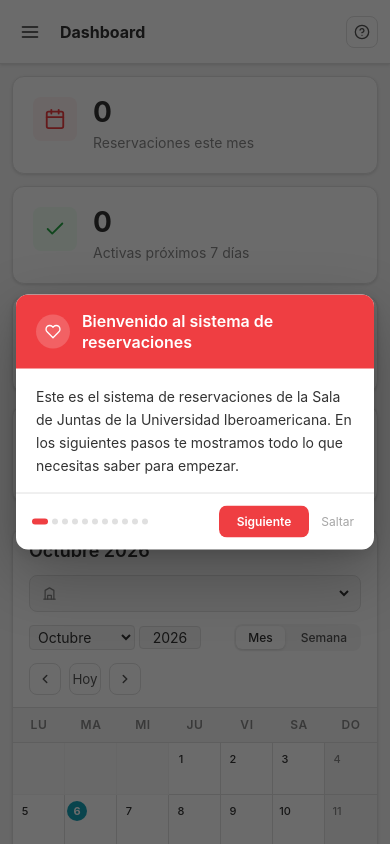
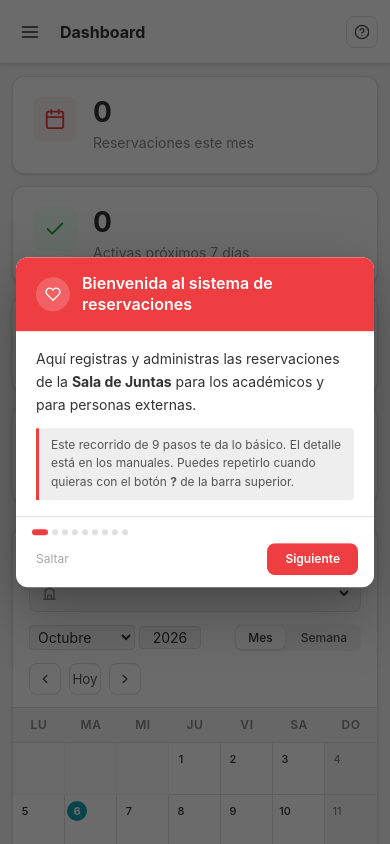
Before and after one commit to FernandoJM01/ibero_room_booking, a plain HTML site: page frontend/dashboard.html in a window 390 px wide. Shown: the top 844 px of the page. Drawn offline with Linux system fonts and the light colour scheme; no server answers; sample sign-in values are in the browser's storage.

Commit message:
feat(frontend): basic onboarding tutorials per role (secretaria 9 steps, académico 7); ? button on the académico page
- tutorial.js: step lists per role, first-visible target resolution, off-screen targets centre the tip, key v2
- calendar.html/calendar-page.js: help button, tutorial CSS/JS, auto-start for académicos
- tutorial.css: footer wraps so "Saltar" is visible; asset version bumped to ?v=49

```diff
--- a/frontend/admin.html
+++ b/frontend/admin.html
@@ -6,15 +6,15 @@
   <meta name="viewport" content="width=device-width, initial-scale=1.0" />
   <script>try{var d=document.documentElement;d.classList.add("no-sidebar-anim");if(localStorage.getItem("ibero_sidebar_collapsed")==="1")d.classList.add("sidebar-collapsed")}catch(e){}</script>
   <title>Administración — Sala de Juntas Ibero</title>
-  <link rel="stylesheet" href="css/variables.css?v=47" />
-  <link rel="stylesheet" href="css/reset.css?v=47" />
-  <link rel="stylesheet" href="css/base.css?v=47" />
-  <link rel="stylesheet" href="css/layout.css?v=47" />
-  <link rel="stylesheet" href="css/components/calendar.css?v=47" />
-  <link rel="stylesheet" href="css/components/forms.css?v=47" />
-  <link rel="stylesheet" href="css/components/modals.css?v=47" />
-  <link rel="stylesheet" href="css/pages/admin.css?v=47" />
-  <link rel="stylesheet" href="css/responsive.css?v=47" />
+  <link rel="stylesheet" href="css/variables.css?v=49" />
+  <link rel="stylesheet" href="css/reset.css?v=49" />
+  <link rel="stylesheet" href="css/base.css?v=49" />
+  <link rel="stylesheet" href="css/layout.css?v=49" />
+  <link rel="stylesheet" href="css/components/calendar.css?v=49" />
+  <link rel="stylesheet" href="css/components/forms.css?v=49" />
+  <link rel="stylesheet" href="css/components/modals.css?v=49" />
+  <link rel="stylesheet" href="css/pages/admin.css?v=49" />
+  <link rel="stylesheet" href="css/responsive.css?v=49" />
   <link rel="icon" type="image/png" href="assets/img/ibero-logo.png" />
 </head>
 
@@ -489,21 +489,21 @@
   <div id="modal-container"></div>
 
   <!-- Scripts -->
-  <script src="js/core/utils.js?v=47"></script>
-  <script src="js/core/api.js?v=47"></script>
-  <script src="js/core/store.js?v=47"></script>
-  <script src="js/components/toast.js?v=47"></script>
-  <script src="js/components/sidebar.js?v=47"></script>
-  <script src="js/components/change-password-modal.js?v=47"></script>
-  <script src="js/components/calendar-grid.js?v=47"></script>
-  <script src="js/components/modal.js?v=47"></script>
-  <script src="js/modules/notifications.js?v=47"></script>
-  <script src="js/modules/auth.js?v=47"></script>
-  <script src="js/modules/reservations.js?v=47"></script>
-  <script src="js/modules/holidays.js?v=47"></script>
-  <script src="js/modules/users.js?v=47"></script>
-  <script src="js/modules/backup.js?v=47"></script>
-  <script src="js/pages/admin-page.js?v=47"></script>
+  <script src="js/core/utils.js?v=49"></script>
+  <script src="js/core/api.js?v=49"></script>
+  <script src="js/core/store.js?v=49"></script>
+  <script src="js/components/toast.js?v=49"></script>
+  <script src="js/components/sidebar.js?v=49"></script>
+  <script src="js/components/change-password-modal.js?v=49"></script>
+  <script src="js/components/calendar-grid.js?v=49"></script>
+  <script src="js/components/modal.js?v=49"></script>
+  <script src="js/modules/notifications.js?v=49"></script>
+  <script src="js/modules/auth.js?v=49"></script>
+  <script src="js/modules/reservations.js?v=49"></script>
+  <script src="js/modules/holidays.js?v=49"></script>
+  <script src="js/modules/users.js?v=49"></script>
+  <script src="js/modules/backup.js?v=49"></script>
+  <script src="js/pages/admin-page.js?v=49"></script>
 
 </body>
 
--- a/frontend/css/components/tutorial.css
+++ b/frontend/css/components/tutorial.css
@@ -104,6 +104,7 @@
   padding: var(--space-3) var(--space-4);
   border-top: 1px solid var(--color-border);
   display: flex;
+  flex-wrap: wrap;               /* dots on their own row, then [Saltar] ... [Anterior][Siguiente] */
   align-items: center;
   gap: var(--space-2);
 }
@@ -113,7 +114,7 @@
   display: flex;
   align-items: center;
   gap: 4px;
-  flex: 1;
+  flex: 1 1 100%;
 }
 
 .tut__dot {
@@ -138,6 +139,8 @@
   display: flex;
   gap: var(--space-2);
   flex-shrink: 0;
+  order: 3;
+  margin-left: auto;
 }
 
 /* Skip */
@@ -149,6 +152,7 @@
   cursor: pointer;
   padding: var(--space-1);
   flex-shrink: 0;
+  order: 2;
   opacity: 0.75;
   transition: opacity var(--transition-fast), color var(--transition-fast);
 }
--- a/frontend/dashboard.html
+++ b/frontend/dashboard.html
@@ -7,16 +7,16 @@
   <title>Dashboard — Sala de Juntas Ibero</title>
 
   <!-- CSS -->
-  <link rel="stylesheet" href="css/variables.css?v=47" />
-  <link rel="stylesheet" href="css/reset.css?v=47" />
-  <link rel="stylesheet" href="css/base.css?v=47" />
-  <link rel="stylesheet" href="css/layout.css?v=47" />
-  <link rel="stylesheet" href="css/components/calendar.css?v=47" />
-  <link rel="stylesheet" href="css/components/forms.css?v=47" />
-  <link rel="stylesheet" href="css/components/modals.css?v=47" />
-  <link rel="stylesheet" href="css/components/tutorial.css?v=47" />
-  <link rel="stylesheet" href="css/pages/dashboard.css?v=47" />
-  <link rel="stylesheet" href="css/responsive.css?v=47" />
+  <link rel="stylesheet" href="css/variables.css?v=49" />
+  <link rel="stylesheet" href="css/reset.css?v=49" />
+  <link rel="stylesheet" href="css/base.css?v=49" />
+  <link rel="stylesheet" href="css/layout.css?v=49" />
+  <link rel="stylesheet" href="css/components/calendar.css?v=49" />
+  <link rel="stylesheet" href="css/components/forms.css?v=49" />
+  <link rel="stylesheet" href="css/components/modals.css?v=49" />
+  <link rel="stylesheet" href="css/components/tutorial.css?v=49" />
+  <link rel="stylesheet" href="css/pages/dashboard.css?v=49" />
+  <link rel="stylesheet" href="css/responsive.css?v=49" />
   <link rel="icon" type="image/png" href="assets/img/ibero-logo.png" />
 </head>
 <body>
@@ -277,28 +277,28 @@
 <div id="modal-container"></div>
 
 <!-- Scripts -->
-<script src="js/core/utils.js?v=47"></script>
-<script src="js/core/api.js?v=47"></script>
-<script src="js/core/store.js?v=47"></script>
-<script src="js/components/toast.js?v=47"></script>
-<script src="js/components/sidebar.js?v=47"></script>
-<script src="js/components/change-password-modal.js?v=47"></script>
-<script src="js/components/calendar-grid.js?v=47"></script>
-<script src="js/components/calendar-week.js?v=47"></script>
-<script src="js/components/mini-calendar.js?v=47"></script>
-<script src="js/components/modal.js?v=47"></script>
-<script src="js/components/tutorial.js?v=47"></script>
-<script src="js/components/reservation-modal.js?v=47"></script>
-<script src="js/components/modification-request-modal.js?v=47"></script>
-<script src="js/modules/room-switcher.js?v=47"></script>
-<script src="js/modules/calendar.js?v=47"></script>
-<script src="js/modules/ai.js?v=47"></script>
-<script src="js/modules/notifications.js?v=47"></script>
-<script src="js/modules/auth.js?v=47"></script>
-<script src="js/modules/reservations.js?v=47"></script>
-<script src="js/modules/holidays.js?v=47"></script>
-<script src="js/modules/recurring.js?v=47"></script>
-<script src="js/pages/dashboard.js?v=47"></script>
+<script src="js/core/utils.js?v=49"></script>
+<script src="js/core/api.js?v=49"></script>
+<script src="js/core/store.js?v=49"></script>
+<script src="js/components/toast.js?v=49"></script>
+<script src="js/components/sidebar.js?v=49"></script>
+<script src="js/components/change-password-modal.js?v=49"></script>
+<script src="js/components/calendar-grid.js?v=49"></script>
+<script src="js/components/calendar-week.js?v=49"></script>
+<script src="js/components/mini-calendar.js?v=49"></script>
+<script src="js/components/modal.js?v=49"></script>
+<script src="js/components/tutorial.js?v=49"></script>
+<script src="js/components/reservation-modal.js?v=49"></script>
+<script src="js/components/modification-request-modal.js?v=49"></script>
+<script src="js/modules/room-switcher.js?v=49"></script>
+<script src="js/modules/calendar.js?v=49"></script>
+<script src="js/modules/ai.js?v=49"></script>
+<script src="js/modules/notifications.js?v=49"></script>
+<script src="js/modules/auth.js?v=49"></script>
+<script src="js/modules/reservations.js?v=49"></script>
+<script src="js/modules/holidays.js?v=49"></script>
+<script src="js/modules/recurring.js?v=49"></script>
+<script src="js/pages/dashboard.js?v=49"></script>
 
 </body>
 </html>
--- a/frontend/js/components/tutorial.js
+++ b/frontend/js/components/tutorial.js
@@ -5,7 +5,7 @@
 
 const Tutorial = (() => {
 
-  const STORAGE_KEY = 'sjibero_tutorial_v1';
+  const STORAGE_KEY = 'sjibero_tutorial_v2';   // bumped: the tour was rewritten, everyone sees it once more
   const PAD         = 10;   // px padding around spotlight
   const GAP         = 14;   // px gap between spotlight and tooltip
 
@@ -20,140 +20,125 @@ const Tutorial = (() => {
     copy:     `<svg width="16" height="16" viewBox="0 0 24 24" fill="none" stroke="currentColor" stroke-width="2" stroke-linecap="round" stroke-linejoin="round"><rect x="9" y="9" width="13" height="13" rx="2"/><path d="M5 15H4a2 2 0 0 1-2-2V4a2 2 0 0 1 2-2h9a2 2 0 0 1 2 2v1"/></svg>`,
     upcoming: `<svg width="16" height="16" viewBox="0 0 24 24" fill="none" stroke="currentColor" stroke-width="2" stroke-linecap="round" stroke-linejoin="round"><circle cx="12" cy="12" r="10"/><polyline points="12 6 12 12 16 14"/></svg>`,
     nav:      `<svg width="16" height="16" viewBox="0 0 24 24" fill="none" stroke="currentColor" stroke-width="2" stroke-linecap="round" stroke-linejoin="round"><line x1="3" y1="12" x2="21" y2="12"/><line x1="3" y1="6" x2="21" y2="6"/><line x1="3" y1="18" x2="21" y2="18"/></svg>`,
+    room:     `<svg width="16" height="16" viewBox="0 0 24 24" fill="none" stroke="currentColor" stroke-width="2" stroke-linecap="round" stroke-linejoin="round"><path d="M3 21h18"/><path d="M5 21V7l8-4v18"/><path d="M19 21V11l-6-4"/></svg>`,
+    mail:     `<svg width="16" height="16" viewBox="0 0 24 24" fill="none" stroke="currentColor" stroke-width="2" stroke-linecap="round" stroke-linejoin="round"><path d="M4 4h16c1.1 0 2 .9 2 2v12c0 1.1-.9 2-2 2H4c-1.1 0-2-.9-2-2V6c0-1.1.9-2 2-2z"/><polyline points="22,6 12,13 2,6"/></svg>`,
     done:     `<svg width="16" height="16" viewBox="0 0 24 24" fill="none" stroke="currentColor" stroke-width="2.5" stroke-linecap="round" stroke-linejoin="round"><polyline points="20 6 9 17 4 12"/></svg>`,
   };
 
   /* ── Steps ─────────────────────────────────────────────── */
-  const STEPS = [
-    /* 0 — Welcome */
+  // Basic tour only: the manuals (docs/manual/*.pdf) hold the detail. One list per role.
+  // `target` is a CSS selector; if it matches several elements (e.g. the room picker exists in the topbar AND in
+  // the calendar card, one of them hidden by the layout) the first VISIBLE one is used; if none, the tip is centred.
+
+  const _SECRETARY = [
     {
-      target:   null,
-      position: 'center',
-      icon:     _I.welcome,
-      title:    'Bienvenido al sistema de reservaciones',
-      body:     'Este es el sistema de reservaciones de la Sala de Juntas de la Universidad Iberoamericana. En los siguientes pasos te mostramos todo lo que necesitas saber para empezar.',
+      target: null, position: 'center', icon: _I.welcome,
+      title: 'Bienvenida al sistema de reservaciones',
+      body:  `Aquí registras y administras las reservaciones de la <strong>Sala de Juntas</strong> para los académicos y para personas externas.
+<div class="tut__tip">Este recorrido de 9 pasos te da lo básico. El detalle está en los manuales. Puedes repetirlo cuando quieras con el botón <strong>?</strong> de la barra superior.</div>`,
     },
-
-    /* 1 — Stats */
     {
-      target:   '.stats-grid',
-      position: 'bottom',
-      icon:     _I.stats,
-      title:    'Resumen de actividad',
-      body:     'Un vistazo rápido al estado actual: total de reservaciones del mes, activas en los próximos 7 días, las de hoy y las series recurrentes en curso.',
+      target: '#sidebar', position: 'right', icon: _I.nav,
+      title: 'Menú lateral',
+      body:  `<ul class="tut__list">
+  <li><strong>Reservar</strong> — el calendario donde creas reservaciones</li>
+  <li><strong>Historial</strong> y <strong>Estadísticas</strong></li>
+  <li><strong>Administración</strong> — usuarios, festivos y cierres, notificaciones</li>
+</ul>
+Quien es Super Administrador ve además <strong>Salas</strong> y <strong>Respaldos</strong>.`,
     },
-
-    /* 2 — Monthly: click to reserve */
     {
-      target:   '#calendar-body',
-      position: 'top',
-      icon:     _I.calendar,
-      title:    'Crear una reservación — vista mensual',
-      body:     `Haz clic en cualquier día del calendario para abrir el formulario de reservación. Puedes seleccionar múltiples días a la vez manteniendo <kbd>Ctrl</kbd> y haciendo clic.
-<div class="tut__tip">El formulario te pide: responsable, área, horario de inicio y fin, observaciones, y si la reservación es recurrente (diaria, semanal o mensual).</div>`,
+      target: '[data-room-select]', position: 'bottom', icon: _I.room,
+      title: 'Elige la sala',
+      body:  'Cada sala tiene su propio calendario. Lo que reserves quedará en la <strong>sala que estés viendo</strong>.',
     },
-
-    /* 3 — Weekly view switch + drag-to-select */
     {
-      target:   '.calendar-widget__view-toggle',
-      position: 'bottom',
-      icon:     _I.week,
-      title:    'Vista semanal — selección de horas',
-      onEnter:  () => document.getElementById('view-week')?.click(),
-      body:     `Cambia a <strong>Semana</strong> para ver el horario hora a hora. En esta vista puedes:
-<ul class="tut__list">
-  <li>Arrastrar sobre las celdas de tiempo para seleccionar un rango de horas</li>
-  <li>Mantener <kbd>Shift</kbd> y hacer clic para ampliar la selección</li>
-  <li>Hacer clic directo en una celda para una sola hora</li>
-</ul>
-Una barra aparece en la parte superior del calendario con el botón <strong>Reservar selección</strong>.`,
+      target: '.calendar-widget__header', position: 'bottom', icon: _I.week,
+      onEnter: () => document.getElementById('view-month')?.click(),
+      title: 'Lee el calendario',
+      body:  `<strong>Mes</strong> te da el panorama y <strong>Semana</strong> muestra las horas. Muévete con las flechas y <strong>Hoy</strong>.
+<div class="tut__tip">Los colores se explican en la leyenda, debajo del calendario.</div>`,
     },
-
-    /* 4 — Move (drag-to-reschedule) */
     {
-      target:   '#calendar-body',
-      position: 'top',
-      icon:     _I.move,
-      title:    'Mover reservaciones',
-      body:     `En vista semanal, arrastra cualquier bloque de reservación a un nuevo día u horario. Una ventana de confirmación aparece antes de guardar.
-<div class="tut__tip">Para reservaciones recurrentes puedes elegir mover <strong>solo esta instancia</strong> o <strong>toda la serie</strong>. El sistema verifica automáticamente si el destino está disponible.</div>`,
+      target: '#calendar-body', position: 'top', icon: _I.calendar,
+      title: 'Crea una reservación',
+      body:  `En <strong>Mes</strong>, haz clic en un día. En <strong>Semana</strong>, arrastra sobre las horas.
+Se abre el formulario: <strong>responsable</strong> (persona del sistema o contacto externo), nombre de la junta, sala, horario y observaciones.
+<div class="tut__tip">Si el horario ya está ocupado, el sistema avisa <strong>«Traslape»</strong> y no guarda.</div>`,
     },
-
-    /* 5 — Resize */
     {
-      target:   '#calendar-body',
-      position: 'top',
-      icon:     _I.move,
-      title:    'Ajustar duración',
-      body:     `Arrastra el <strong>borde inferior</strong> de cualquier bloque hacia arriba o abajo para cambiar su hora de fin sin tener que editar el formulario.
-<div class="tut__tip">También funciona en reservaciones recurrentes: elige si ajustar solo esta instancia o toda la serie.</div>`,
+      target: '#calendar-body', position: 'top', icon: _I.copy,
+      title: 'Reservaciones recurrentes',
+      body:  `En el formulario activa <strong>Recurrente</strong> para crear una serie (diaria, semanal o mensual). Las series se ven en <strong>morado</strong>.
+<div class="tut__tip">El responsable recibe <strong>un solo correo</strong> con todas las fechas. Para mover o cancelar puedes elegir <strong>solo esa fecha</strong> o <strong>toda la serie</strong>.</div>`,
     },
-
-    /* 6 — Right-click on block: copy, cut */
     {
-      target:   '#calendar-body',
-      position: 'top',
-      icon:     _I.copy,
-      title:    'Copiar, cortar y pegar',
-      body:     `Haz <strong>clic derecho</strong> sobre un bloque de reservación para ver las opciones:
-<ul class="tut__list">
-  <li><strong>Copiar</strong> — duplica la reservación en el horario que elijas</li>
-  <li><strong>Cortar</strong> — la marca como "en espera"; clic derecho en una celda libre para moverla</li>
-</ul>
-También puedes usar el teclado (pasa el cursor sobre el bloque primero):
-<div class="tut__shortcuts">
-  <span><kbd>Ctrl</kbd>+<kbd>C</kbd><span class="tut__shortcut-label">Copiar</span></span>
-  <span><kbd>Ctrl</kbd>+<kbd>X</kbd><span class="tut__shortcut-label">Cortar</span></span>
-  <span><kbd>Ctrl</kbd>+<kbd>V</kbd><span class="tut__shortcut-label">Pegar en el slot bajo el cursor</span></span>
-</div>`,
+      target: '#calendar-body', position: 'top', icon: _I.form,
+      title: 'Ver, editar y cancelar',
+      body:  'Haz clic en una reservación para ver su detalle. Desde ahí puedes <strong>editarla</strong> o <strong>cancelarla</strong>.',
     },
-
-    /* 7 — Right-click on empty cell */
     {
-      target:   '#calendar-body',
-      position: 'top',
-      icon:     _I.calendar,
-      title:    'Menú contextual de celda',
-      body:     `Haz <strong>clic derecho</strong> sobre una celda vacía del calendario semanal para:
-<ul class="tut__list">
-  <li>Pegar una reservación copiada o cortada en ese horario exacto</li>
-  <li>Marcar ese día como <strong>festivo</strong> (solo se resalta) o <strong>cierre institucional</strong> (bloquea reservaciones)</li>
-  <li>Volver rápidamente a la vista mensual del mes mostrado</li>
-</ul>`,
+      target: '.cal-legend', position: 'top', icon: _I.calendar,
+      title: 'Festivos y cierres',
+      body:  `Un <strong>día festivo</strong> solo se resalta: <strong>sí se puede reservar</strong>. Un <strong>cierre institucional</strong> bloquea el día: no admite reservaciones.
+<div class="tut__tip">Se administran en <strong>Administración › Festivos / Cierres</strong>.</div>`,
     },
-
-    /* 8 — Upcoming panel */
     {
-      target:   '.upcoming-panel',
-      position: 'left',
-      icon:     _I.upcoming,
-      title:    'Próximas reservaciones',
-      body:     'Lista cronológica de las reservaciones más cercanas. Haz clic en cualquiera para ir a esa fecha en el calendario y ver el detalle completo con opciones de edición.',
-    },
-
-    /* 9 — Sidebar */
-    {
-      target:   '#sidebar',
-      position: 'right',
-      icon:     _I.nav,
-      title:    'Menú de navegación',
-      body:     `Desde el menú lateral accedes a:
-<ul class="tut__list">
-  <li><strong>Historial</strong> — todas las reservaciones pasadas y canceladas</li>
-  <!-- <li><strong>Asistente IA</strong> — captura reservaciones con lenguaje natural</li> -->
-  <li><strong>Administración</strong> — gestión de usuarios y solicitudes de cambio</li>
-</ul>`,
-    },
-
-    /* 10 — Done */
-    {
-      target:   null,
-      position: 'center',
-      icon:     _I.done,
-      title:    '¡Todo listo para empezar!',
-      body:     'Ya conoces las funciones principales del sistema. Puedes repetir este tutorial en cualquier momento haciendo clic en el botón <strong>?</strong> de la barra superior.',
+      target: '#sidebar-nav-historial', position: 'right', icon: _I.mail,
+      title: 'Historial y correos',
+      body:  `<strong>Historial</strong> lista las reservaciones activas y canceladas, con filtros y exportación. <strong>Ver cambios</strong> muestra quién modificó qué y cuándo.
+<div class="tut__tip">El responsable recibe un correo al crear, cambiar o cancelar su reservación (uno solo por serie). Tú recibes aviso si otra persona modifica una reservación que creaste.</div>`,
     },
   ];
+
+  const _ACADEMIC = [
+    {
+      target: null, position: 'center', icon: _I.welcome,
+      title: 'Bienvenido al sistema de reservaciones',
+      body:  `Aquí consultas el <strong>calendario de la Sala de Juntas</strong>, tus reservaciones y tu historial. Las reservaciones las registra la secretaría.
+<div class="tut__tip">Este recorrido de 7 pasos te da lo básico. El detalle está en el manual. Puedes repetirlo con el botón <strong>?</strong> de la barra superior.</div>`,
+    },
+    {
+      target: '[data-room-select]', position: 'bottom', icon: _I.room,
+      title: 'Elige la sala',
+      body:  'Cada sala tiene su propio calendario. Cambia de sala aquí para ver cuándo está libre u ocupada.',
+    },
+    {
+      target: '.cal-view-toggle', position: 'bottom', icon: _I.week,
+      onEnter: () => document.getElementById('view-month')?.click(),
+      title: 'Mes y Semana',
+      body:  '<strong>Mes</strong> te da el panorama y <strong>Semana</strong> muestra las horas. Muévete con las flechas y el botón <strong>Hoy</strong>.',
+    },
+    {
+      target: '.cal-grid-container', position: 'top', icon: _I.calendar,
+      title: 'Qué ves en el calendario',
+      body:  `Tus reservaciones aparecen con su detalle. Las de otras personas se muestran como <strong>«Ocupado»</strong>, sin nombres ni motivos.
+<div class="tut__tip">También ves los <strong>festivos</strong> y los <strong>cierres institucionales</strong>; la leyenda está debajo del calendario.</div>`,
+    },
+    {
+      target: '.cal-grid-container', position: 'top', icon: _I.form,
+      title: 'El detalle de tu reservación',
+      body:  'Haz clic en una de tus reservaciones para ver su detalle. Es <strong>solo lectura</strong>: no puedes editarla desde aquí.',
+    },
+    {
+      target: '#sidebar-nav-historial', position: 'right', icon: _I.upcoming,
+      title: 'Historial',
+      body:  'Aquí ves todas tus reservaciones, si siguen <strong>activas</strong> o fueron <strong>canceladas</strong>, y puedes filtrarlas.',
+    },
+    {
+      target: '#profile-dropdown-btn', position: 'right', icon: _I.mail,
+      title: 'Pedir una reservación y tu cuenta',
+      body:  `Para <strong>reservar, cambiar o cancelar</strong>, contacta a la secretaría: ella lo registra y recibes un correo (uno solo por serie).
+<div class="tut__tip">Cambia tu contraseña desde este menú de tu perfil. Si la olvidas, usa <strong>«¿Olvidaste tu contraseña?»</strong> al iniciar sesión.</div>`,
+    },
+  ];
+
+  let _steps = _SECRETARY;
+  const _stepsForRole = () => {
+    let role = 'secretaria';
+    try { role = (typeof Store !== 'undefined' && Store.getUser && Store.getUser()?.role) || role; } catch (_) { /* default */ }
+    return role === 'academico' ? _ACADEMIC : _SECRETARY;
+  };
 
   /* ── State ─────────────────────────────────────────────── */
   let _step      = 0;
@@ -172,6 +157,7 @@ También puedes usar el teclado (pasa el cursor sobre el bloque primero):
     if (_active) return;
     _active = true;
     _step   = 0;
+    _steps  = _stepsForRole();
     _mount();
     _showStep(0);
   };
@@ -227,15 +213,15 @@ También puedes usar el teclado (pasa el cursor sobre el bloque primero):
      ════════════════════════════════════════ */
 
   const _showStep = (idx) => {
-    const step    = STEPS[idx];
+    const step    = _steps[idx];
     const isFirst = idx === 0;
-    const isLast  = idx === STEPS.length - 1;
+    const isLast  = idx === _steps.length - 1;
 
     // Run optional step hook (e.g. switch to weekly view)
     step.onEnter?.();
 
     /* ── Spotlight ── */
-    const targetEl = step.target ? document.querySelector(step.target) : null;
+    const targetEl = _findTarget(step.target);
     const visible  = _isVisible(targetEl);
 
     if (visible) {
@@ -261,7 +247,7 @@ También puedes usar el teclado (pasa el cursor sobre el bloque primero):
     void _tooltip.offsetWidth;
     _tooltip.style.animation = '';
 
-    const dots = STEPS.map((_, i) => {
+    const dots = _steps.map((_, i) => {
       const cls = i === idx ? 'is-active' : (i < idx ? 'is-done' : '');
       return `<span class="tut__dot ${cls}"></span>`;
     }).join('');
@@ -275,8 +261,8 @@ También puedes usar el teclado (pasa el cursor sobre el bloque primero):
       <div class="tut__footer">
         <div class="tut__progress"
              role="progressbar"
-             aria-valuenow="${idx + 1}" aria-valuemin="1" aria-valuemax="${STEPS.length}"
-             aria-label="Paso ${idx + 1} de ${STEPS.length}">${dots}</div>
+             aria-valuenow="${idx + 1}" aria-valuemin="1" aria-valuemax="${_steps.length}"
+             aria-label="Paso ${idx + 1} de ${_steps.length}">${dots}</div>
         <div class="tut__actions">
           ${!isFirst ? `<button class="btn btn-ghost btn-sm" id="tut-prev" aria-label="Paso anterior">Anterior</button>` : ''}
           ${!isLast
@@ -339,13 +325,17 @@ También puedes usar el teclado (pasa el cursor sobre el bloque primero):
     _tooltip.style.top  = `${top}px`;
   };
 
+  // First VISIBLE match (the same control can exist twice, one copy hidden by the responsive layout).
+  const _findTarget = (sel) => sel ? [...document.querySelectorAll(sel)].find(_isVisible) || null : null;
+
   const _isVisible = (el) => {
     if (!el) return false;
     const r = el.getBoundingClientRect();
-    return r.width > 0 && r.height > 0 && r.top < window.innerHeight && r.bottom > 0;
+    // inside the viewport on BOTH axes (the sidebar sits off-screen to the left on phones: then the tip is centred)
+    return r.width > 0 && r.height > 0 && r.top < window.innerHeight && r.bottom > 0 && r.left < window.innerWidth && r.right > 0;
   };
 
-  const _next = () => { if (_step < STEPS.length - 1) _showStep(++_step); };
+  const _next = () => { if (_step < _steps.length - 1) _showStep(++_step); };
   const _prev = () => { if (_step > 0)                _showStep(--_step); };
 
   return { start, stop, autoStart };
--- a/frontend/js/pages/calendar-page.js
+++ b/frontend/js/pages/calendar-page.js
@@ -88,6 +88,11 @@ const init = async () => {
   });
 
   Auth.startInactivityWatcher();
+
+  // Tutorial: the ? button always works; it opens by itself the first time for academics (the secretaria's
+  // tour starts on the Reservar page). Steps depend on the role (see components/tutorial.js).
+  document.getElementById('btn-tutorial')?.addEventListener('click', Tutorial.start);
+  if (!isSecretary) Tutorial.autoStart();
 };
 document.addEventListener('DOMContentLoaded', init);
 document.addEventListener('SPA:Navigated', init);
```
Also changed, not shown: docs/changes/2026-10-06-onboarding-tutorials.md (added, +22 -0 lines), frontend/ai-panel.html (+18 -18 lines), frontend/calendar.html (+38 -26 lines), frontend/estadisticas.html (+20 -20 lines), frontend/historial.html (+27 -27 lines), frontend/index.html (+12 -12 lines), frontend/reset-password.html (+5 -5 lines).
